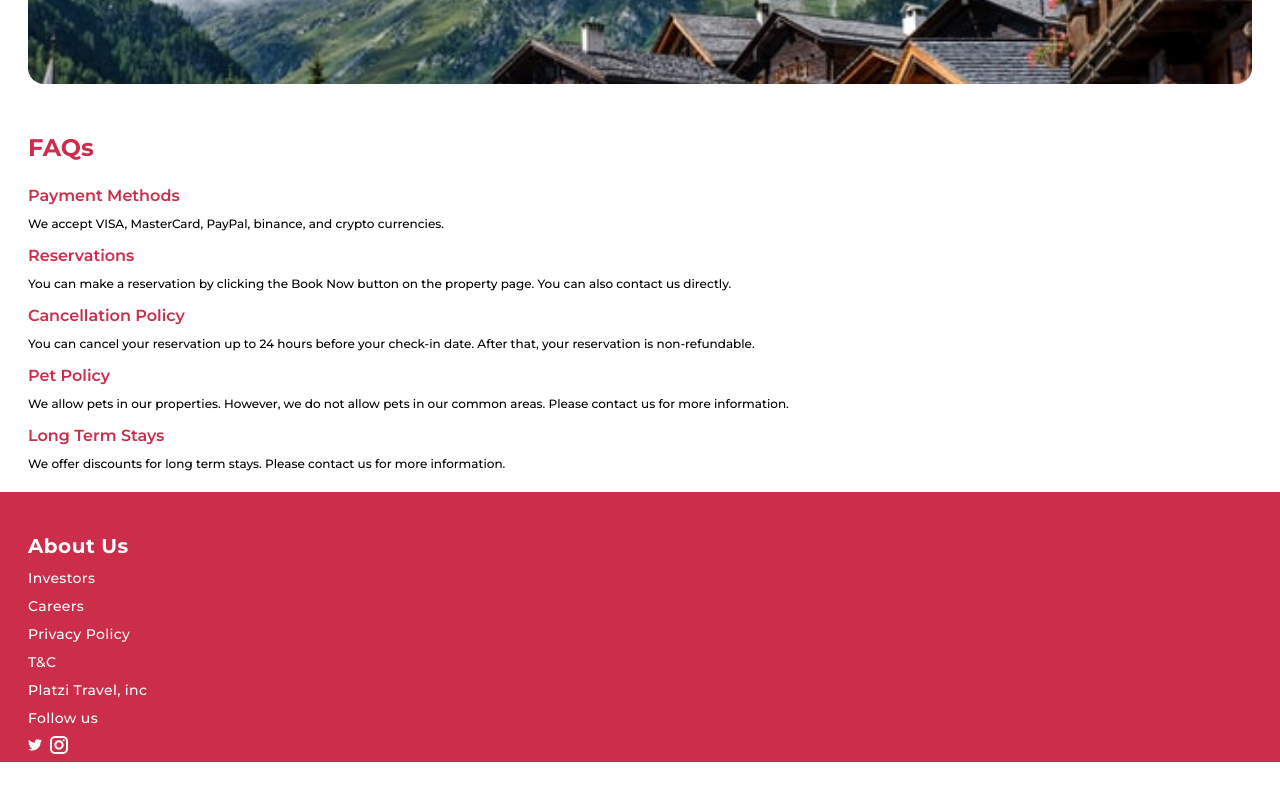
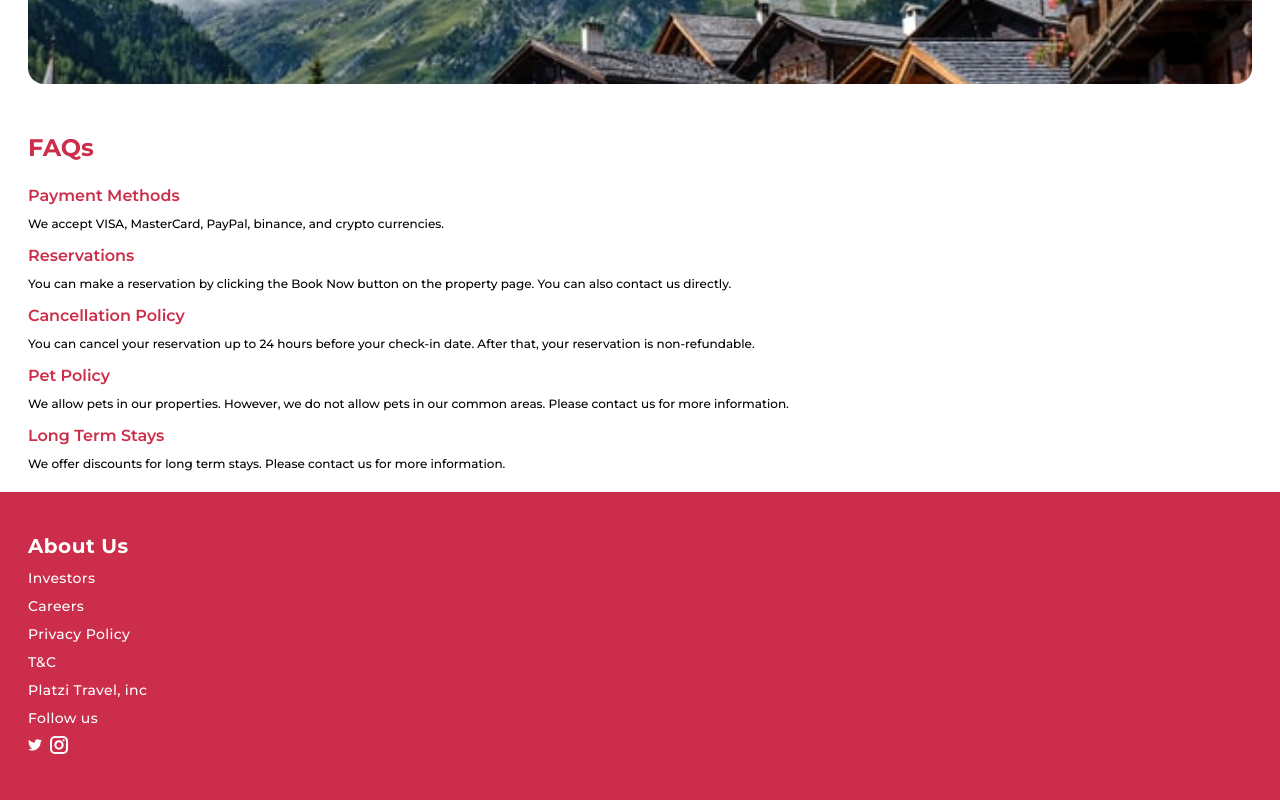
Before and after one commit to abdiasejr/tailwind-prjct, a React (Create React App) app: page / in a window 1280 px wide. Shown: the part 3204-4004 px from the top of the page. Before the commit the page ends 3966 px from the top, so only its background shows below. Built offline with nearby package versions, Linux system fonts and the light colour scheme.

Commit message:
🚧 adding padding

```diff
--- a/src/containers/Footer.js
+++ b/src/containers/Footer.js
@@ -2,7 +2,7 @@ import { GrInstagram, GrTwitter } from "react-icons/gr";
 
 export const Footer = () => {
   return (
-    <footer className="mt-5 flex flex-col bg-primary px-7 pb-2 text-white">
+    <footer className="mt-5 flex flex-col bg-primary px-7 pb-20 text-white">
       <h3 className="pt-10 text-xl font-bold not-italic tracking-wide">
         About Us
       </h3>
```
